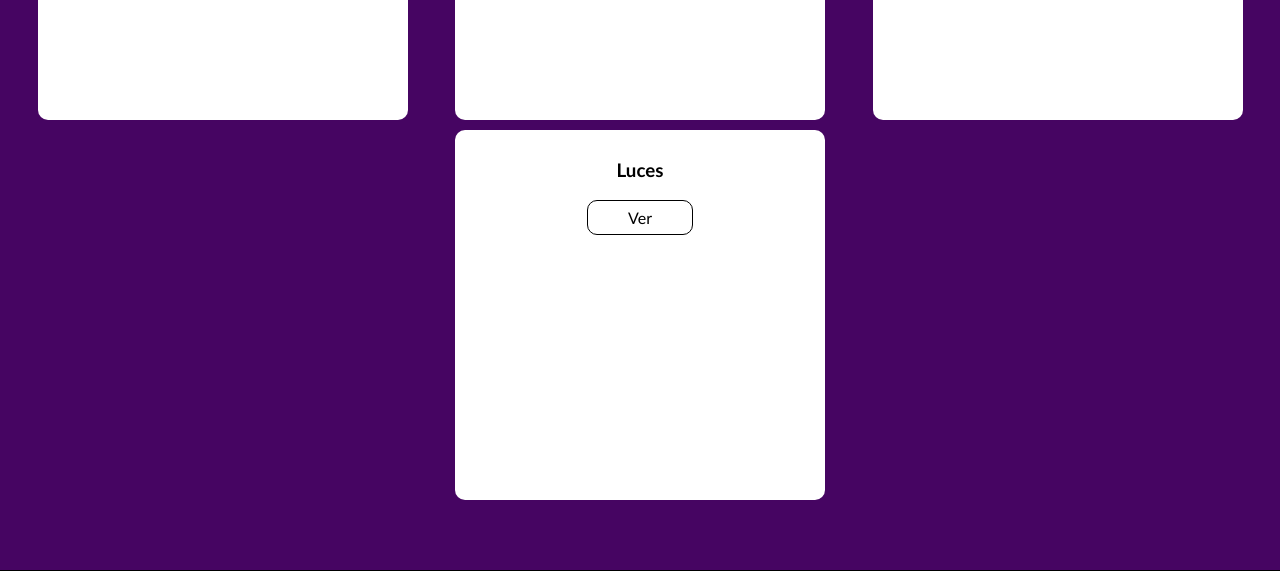
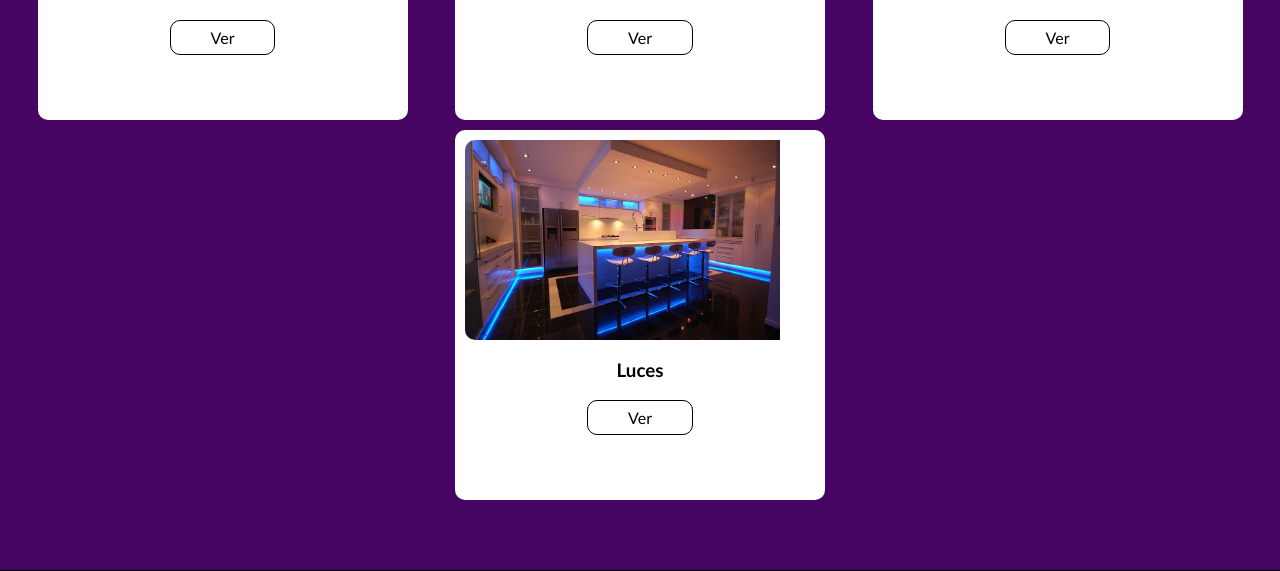
Before and after one commit to jim-hub-eng/Proyecto-Horizon, a PHP site: page /categorias/casa.html in a window 1280 px wide. Shown: the part 500-1071 px from the top of the page. Run offline with PHP 8.4, Linux system fonts and the light colour scheme.

Commit message:
index img

```diff
--- a/css/categoria.css
+++ b/css/categoria.css
@@ -197,14 +197,14 @@ body{
 }
 .contenedor .producto .box-img{
     position: relative;
-    width: 90%;
-    height: auto;
+    width: 100%;
+    height: 200px;
     border-radius: 10px;
     overflow: hidden;
 
     img{
         position: absolute;
-        width: 100%;
+        width: 90%;
         height: 100%;
         object-fit: cover;
     }
```
